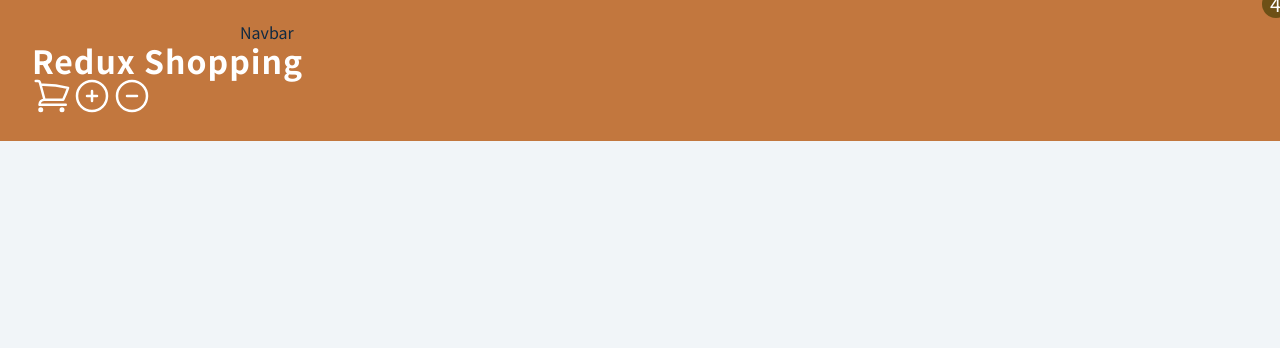
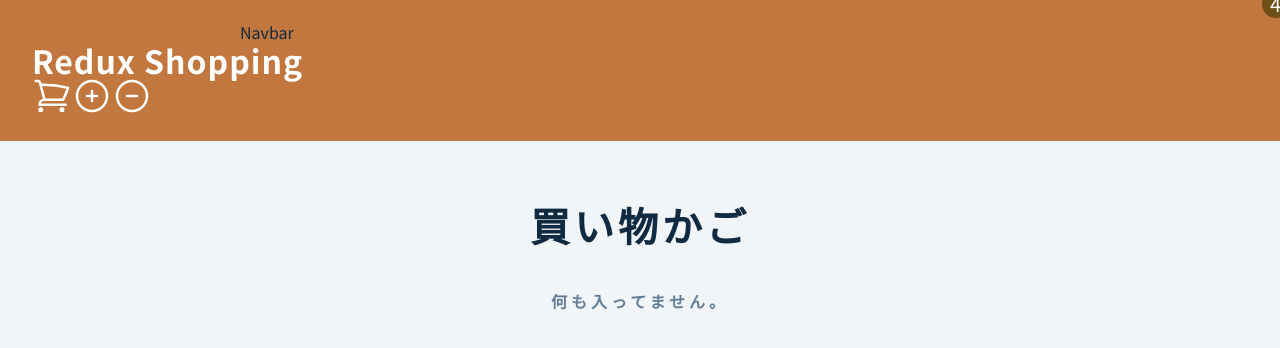
Before and after one commit to loverboykosu/shopping_cart_app, a React (Vite) app: page / in a window 1280 px wide. Shown: the top 348 px of the page. Built offline with nearby package versions, Linux system fonts and the light colour scheme.

Commit message:
feat: #26 add CartContainer

```diff
--- a/src/App.jsx
+++ b/src/App.jsx
@@ -1,11 +1,13 @@
 import { useState } from "react";
 import Navbar from "./components/Navbar";
+import CartContainer from "./components/CartContainer";
 function App() {
   const [count, setCount] = useState(0);
 
   return (
     <>
       <Navbar />
+      <CartContainer />
     </>
   );
 }
--- /dev/null
+++ b/src/components/CartContainer.jsx
@@ -0,0 +1,16 @@
+import { useSelector } from "react-redux";
+const CartContainer = () => {
+  const { amount } = useSelector((state) => state.cart);
+  console.log(amount);
+  if (amount > 1) {
+    return (
+      <section className="cart">
+        <header>
+          <h2>買い物かご</h2>
+          <h4 className="empty-cart">何も入ってません。</h4>
+        </header>
+      </section>
+    );
+  }
+};
+export default CartContainer;
```
